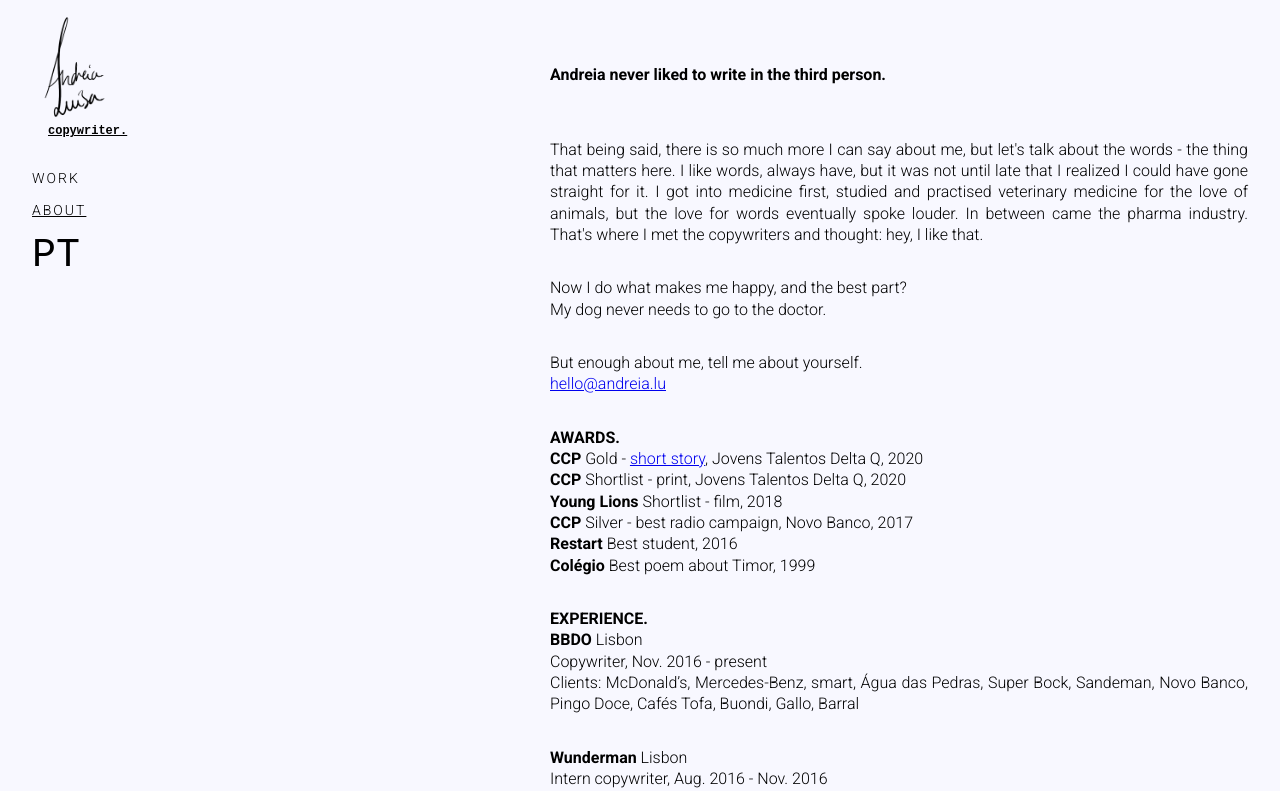
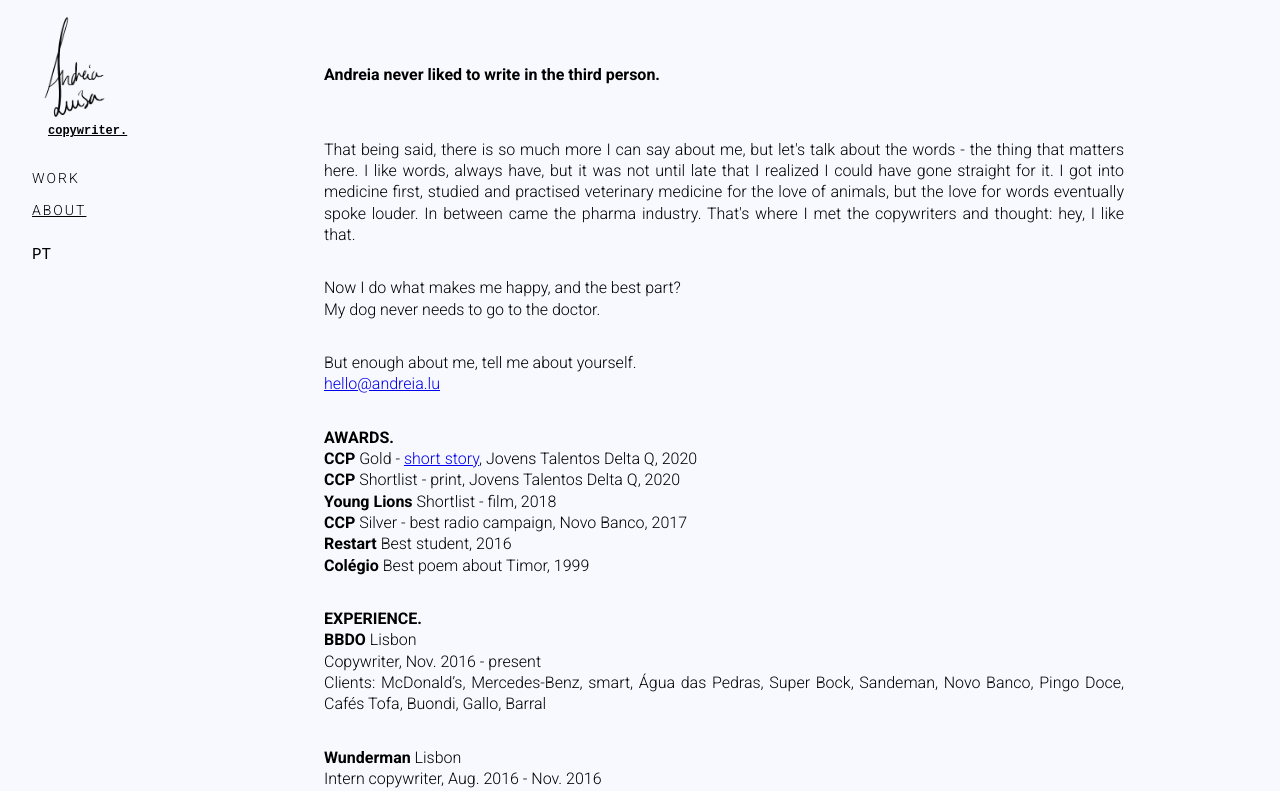
Before and after one commit to carlagn/andreialu, a Nuxt app: page /about in a window 1280 px wide. Shown: the top 791 px of the page. Built offline with nearby package versions, Linux system fonts and the light colour scheme.

Commit message:
More updates to the about

```diff
--- a/components/Sidebar.vue
+++ b/components/Sidebar.vue
@@ -183,6 +183,9 @@ export default Vue.extend({
             padding-left: 8px;
             text-align: center;
             a {
+                @media (min-device-width: 550px) {
+                    font-size: inherit;
+                }
                 color: black;
                 text-decoration: none;
                 font-size: 40px;
--- a/pages/about-pt.vue
+++ b/pages/about-pt.vue
@@ -116,7 +116,7 @@ export default Vue.extend({
     @media (min-device-width: 769px) {
         padding-left: 200px;
         max-width: 800px;
-        margin: 0 auto 0 350px;
+        margin: 0 auto;
     }
     margin-top: 300px;
     padding: 32px;
--- a/pages/about.vue
+++ b/pages/about.vue
@@ -119,7 +119,7 @@ export default Vue.extend({
     @media (min-device-width: 769px) {
         padding-left: 200px;
         max-width: 800px;
-        margin: 0 auto 0 350px;
+        margin: 0 auto;
     }
     margin-top: 300px;
     padding: 32px;
```
Also changed, not shown: 23 other files (tests, documents, lock files or other folders).
